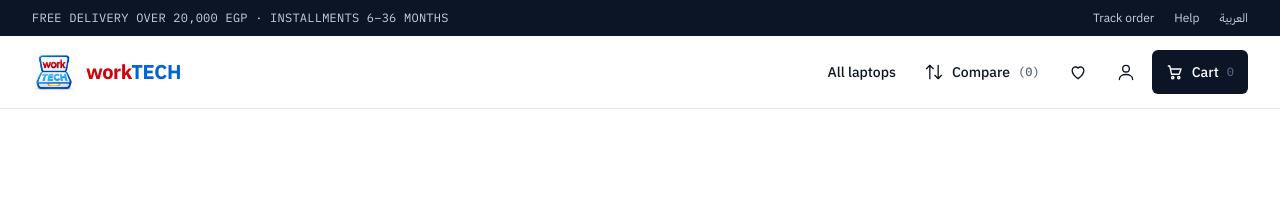
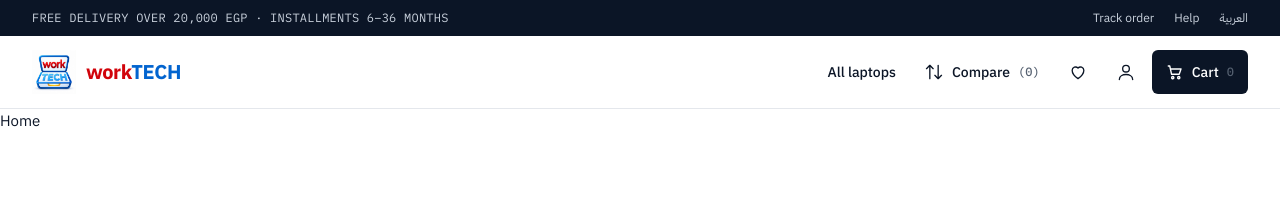
Before and after one commit to salemsalehtech/Work_Tech, a React (Vite) app: page / in a window 1280 px wide. Shown: the top 199 px of the page. Built offline with nearby package versions, Linux system fonts and the light colour scheme; no server answers.

Commit message:
fix: add h1 to Home page so App test passes

```diff
--- a/src/pages/Home/index.jsx
+++ b/src/pages/Home/index.jsx
@@ -1,4 +1,4 @@
 function Home() {
-  return <section></section>;
+  return <section>Home</section>;
 }
 export default Home;
```
